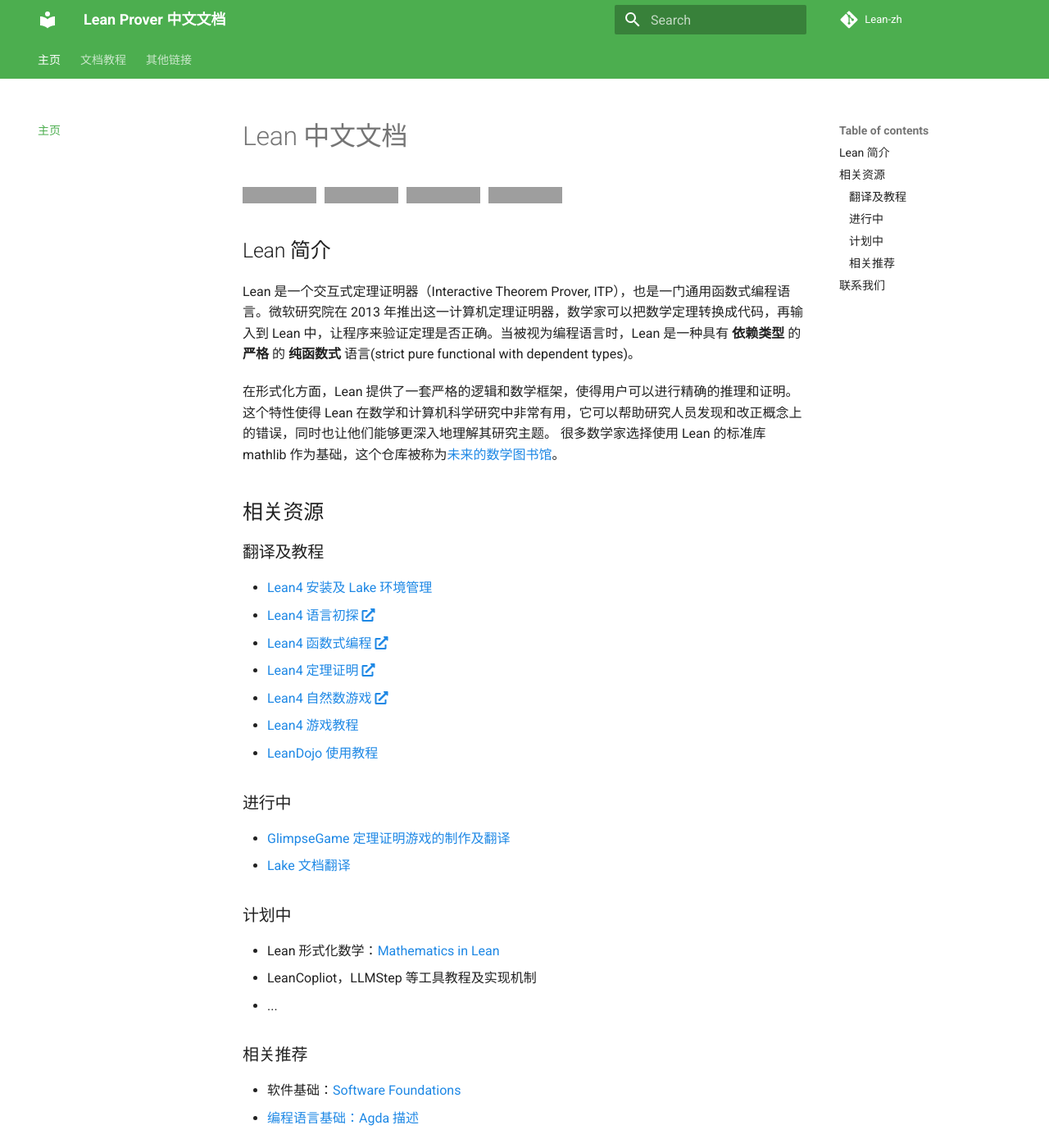
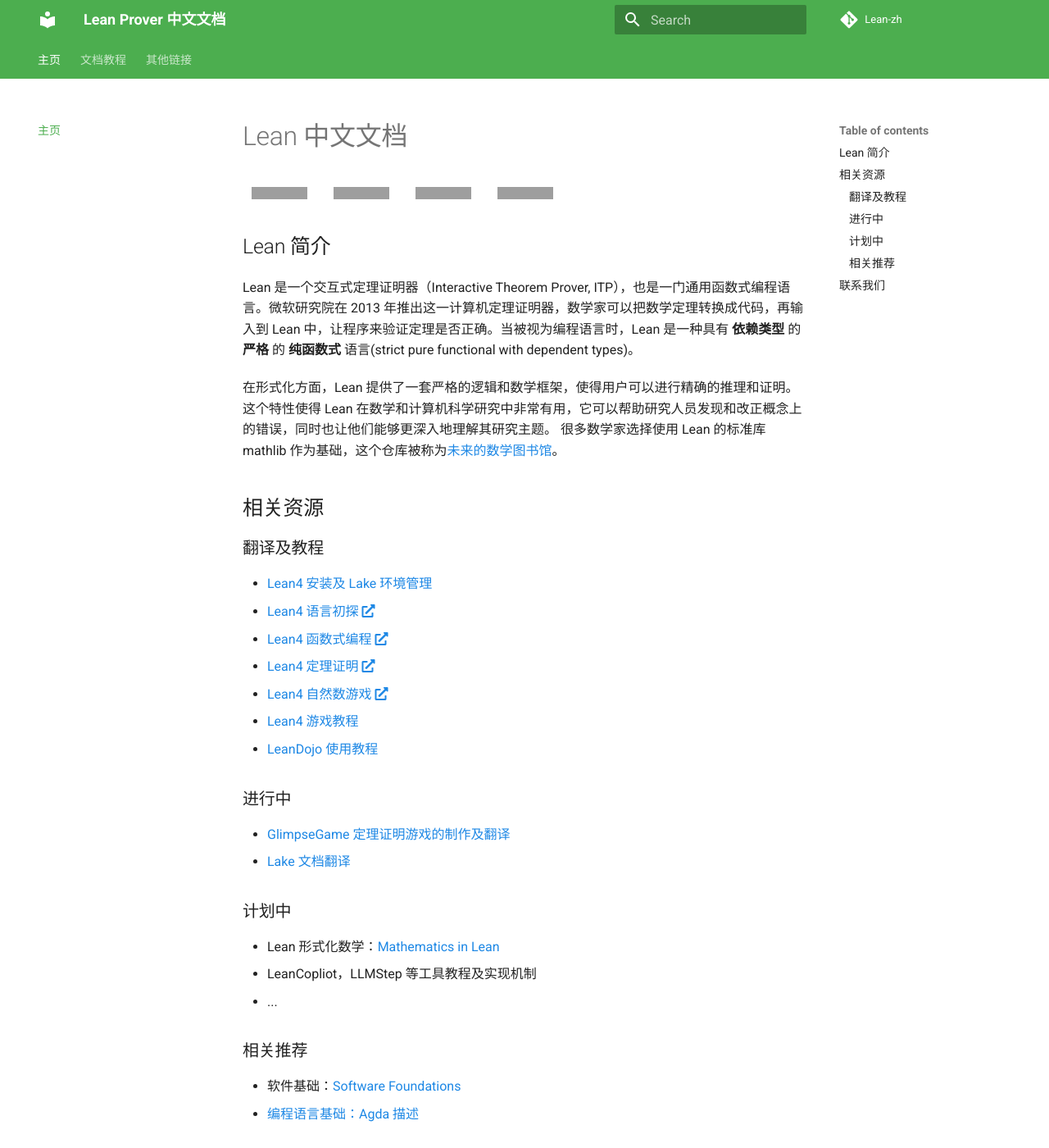
Before and after one commit to Lean-zh/lean-zh.github.io, an MkDocs documentation site: the page built from docs/index.md, in a window 1280 px wide and 1400 px high. Shown: the whole window at 82% size. Built offline with MkDocs 1.6.1 and Material for MkDocs 9.7.7, drawn with Linux system fonts in a browser that asks for light colours; comment, search, counter and statistics services are not loaded; the version menu is left out; grey boxes are pictures that could not be loaded.

Commit message:
fix mike

```diff
--- a/docs/assets/css/custom.css
+++ b/docs/assets/css/custom.css
@@ -10,18 +10,11 @@
   }
 
   .md-content img {
-    max-width: 200px;
+    max-width: 75%;
     display: block;
     margin: 0 auto;
   }
 
-  .md-content blockquote {
-    font-style: italic;
-    color: #555;
-    border-left: 4px solid #8bc34a;
-    padding-left: 15px;
-    margin-left: 0;
-  }
 
   .md-content p {
     margin-top: 20px;
```
Also changed, not shown: 2 other files.
